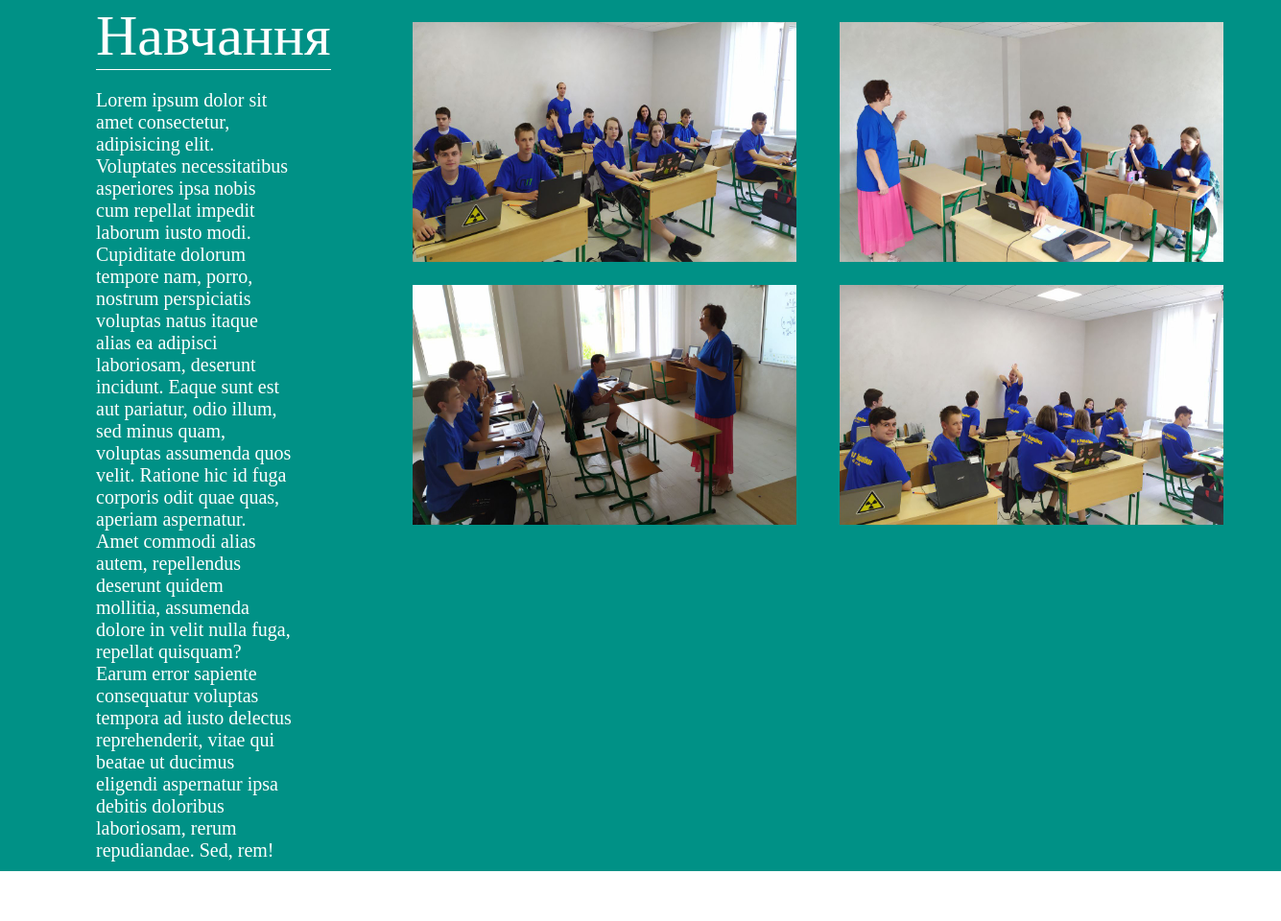
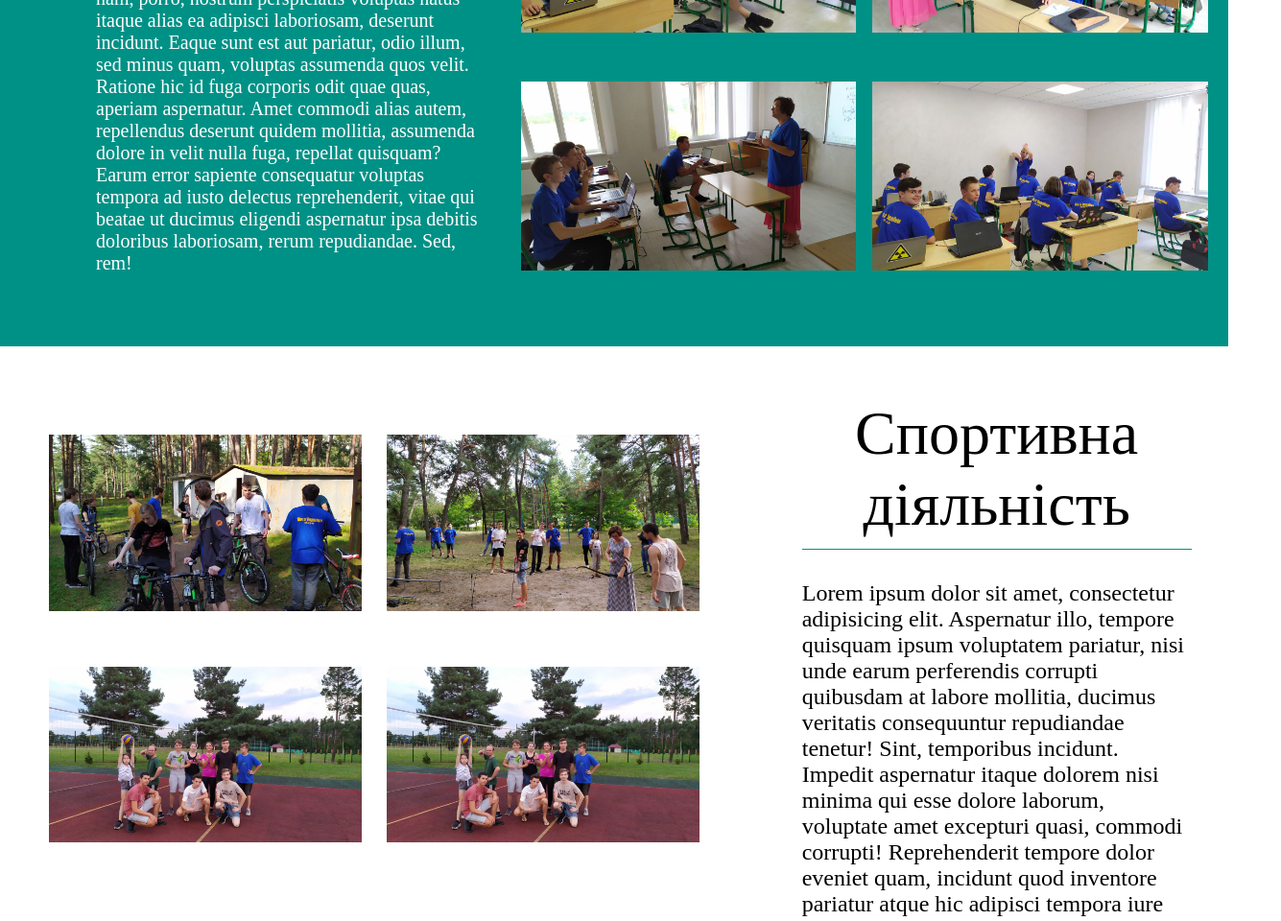
Before and after one commit to M1Keeeeee/PIT_2022, a plain HTML site: page index.html in a window 1280 px wide. Shown: the part 1783-2743 px from the top of the page at 96% size, 1335 px wide, since content can reach past the window. Drawn offline with Linux system fonts and the light colour scheme.

Commit message:
thrd commit

```diff
--- a/index.css
+++ b/index.css
@@ -6,13 +6,13 @@
 }
 
 .main_menu {
-    padding: 8px;
-    padding-left: 30%;
+    padding: 1%;
+    padding-left: 28%;
+    margin-right: 2%;
     display: flex;
     justify-content: space-around;
     font-family: 'Times New Roman', Times, serif;
-    font-size: 23px;
-
+    font-size: 150%;
 }
 
 .section_1 {
@@ -46,63 +46,67 @@
 }
 
 .Camp {
-    padding: 60px;
     background-color: white;
     color: black;
     text-align: left;
     display: inline-flex;
+    margin: 5%;
 }
 
 .main_p {
-    margin-top: 20px;
-    padding-bottom: 10px;
+    margin-top: 2%;
+    padding-bottom: 1%;
     text-align: center;
     font-family: 'Times New Roman', Times, serif;
-    font-size: 60px;
-    margin-left: 5px;
+    font-size: 400%;
+    margin-left: 50%;
     border-bottom: 1px solid #009186;
 }
 
 .main_p_text {
-    padding-top: 25px;
+    padding-top: 4%;
     font-family: 'Times New Roman', Times, serif;
-    font-size: 20px;
-    margin-left: 20px;
+    font-size: 150%;
+    margin-left: 50%;
 }
 
-.photo {
-    margin-top: 30px;
-    width: 600px;
-    height: 350px;
+
+.photo_1 {
+    width: 225%;
+    height: 80%;
     text-align: left;
+    margin-top: 30%;
+    margin-left: -210%;
 }
 
-.photo_PIT {
-    margin-top: 30px;
-    width: 800px;
-    height: 450px;
+.photo_4 {
+    width: 225%;
+    height: 80%;
     text-align: left;
-}
-
-.photo_1 {
-    width: 400px;
-    height: 250px;
-    text-align: left;
-    margin-top: 20px;
-    margin-left: 5px;
+    margin-top: 30%;
+    margin-left: -100%;
 }
 
 .photo_2 {
-    width: 400px;
-    height: 250px;
+    width: 240%;
+    height: 80%;
     text-align: right;
-    margin-top: 20px;
-    margin-right: 5px;
+    margin-top: 40%;
+    margin-left: -20%;
+}
+
+.photo_3 {
+    width: 240%;
+    height: 80%;
+    text-align: right;
+    margin-top: 40%;
+    margin-right: 100%;
+    margin-left: 110%;
 }
 
 .learn {
     padding: 60px;
-    padding-bottom: 10px;
+    padding-bottom: 3%;
     background-color: #009186;
     color: white;
     text-align: left;
@@ -113,19 +117,20 @@
     text-align: center;
     border-bottom: 1px solid white;
     font-family: 'Times New Roman', Times, serif;
-    font-size: 60px;
-    margin-right: 40px;
+    font-size: 400%;
+    margin-right: 50%;
 }
 
 .main_p_text_right {
-    padding-top: 20px;
+    padding-top: 4%;
     font-family: 'Times New Roman', Times, serif;
-    font-size: 20px;
-    margin-right: 80px;
+    font-size: 125%;
+    margin-right: 45%;
+    margin-bottom: 5%;
 }
 
 .Sport {
-    padding: 60px;
+    padding: 3%;
     background-color: white;
     color: black;
     text-align: left;
@@ -134,7 +139,7 @@
 }
 
 .About_PIT {
-    padding: 60px;
+    padding: 3%;
     background-color: #009186;
     color: white;
     text-align: left;
--- a/index.html
+++ b/index.html
@@ -34,8 +34,8 @@
             <li> <img class="photo_2" src="./Foto/beach_chayka.jpg" alt="beach_chayka"></li>
         </ul>
         <ul>
-            <li><img class="photo_2" src="./Foto/beach_chayka.jpg" alt="beach_chayka"></li>
-            <li> <img class="photo_2" src="./Foto/beach_chayka.jpg" alt="beach_chayka"></li>
+            <li><img class="photo_3" src="./Foto/beach_chayka.jpg" alt="beach_chayka"></li>
+            <li> <img class="photo_3" src="./Foto/beach_chayka.jpg" alt="beach_chayka"></li>
         </ul>
         <ul>
             <li class="main_p">Про табір</li>
@@ -74,8 +74,8 @@
             <li><img class="photo_1" src="./Foto/Learn_2.jpg" alt="beach_chayka"></li>
         </ul>
         <ul>
-            <li><img class="photo_1" src="./Foto/Learn_3.jpg" alt="beach_chayka"></li>
-            <li><img class="photo_1" src="./Foto/Learn_4.jpg" alt="beach_chayka"></li>
+            <li><img class="photo_4" src="./Foto/Learn_3.jpg" alt="beach_chayka"></li>
+            <li><img class="photo_4" src="./Foto/Learn_4.jpg" alt="beach_chayka"></li>
         </ul>
     </Section>
 
@@ -85,8 +85,8 @@
             <li> <img class="photo_2" src="./Foto/Sport_2.jpg" alt="beach_chayka"></li>
         </ul>
         <ul>
-            <li><img class="photo_2" src="./Foto/Sport_3.jpg" alt="beach_chayka"></li>
-            <li> <img class="photo_2" src="./Foto/Sport_2.jpg" alt="beach_chayka"></li>
+            <li><img class="photo_3" src="./Foto/Sport_3.jpg" alt="beach_chayka"></li>
+            <li> <img class="photo_3" src="./Foto/Sport_2.jpg" alt="beach_chayka"></li>
         </ul>
         <ul>
             <li class="main_p">Спортивна діяльність</li>
```
